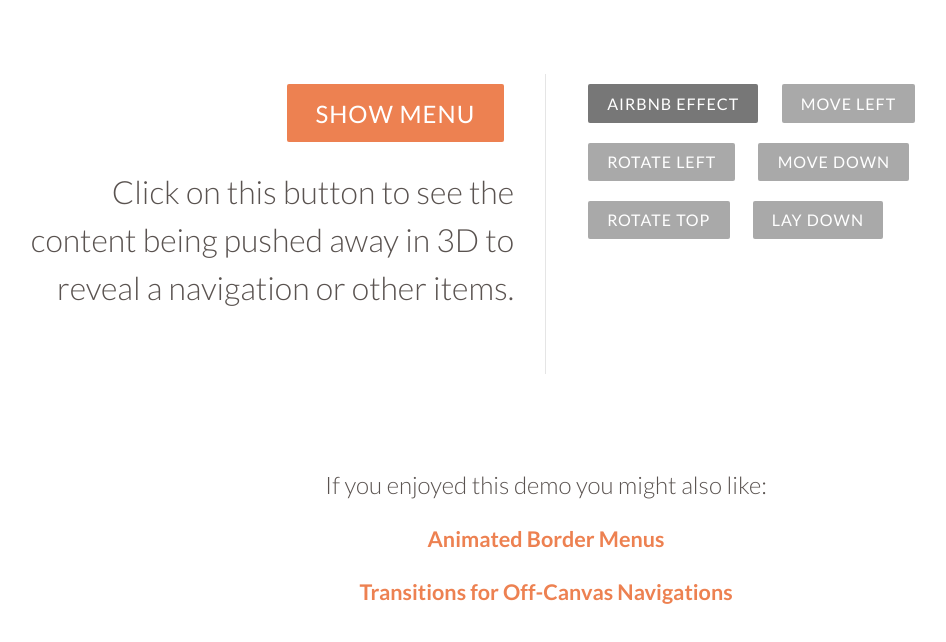
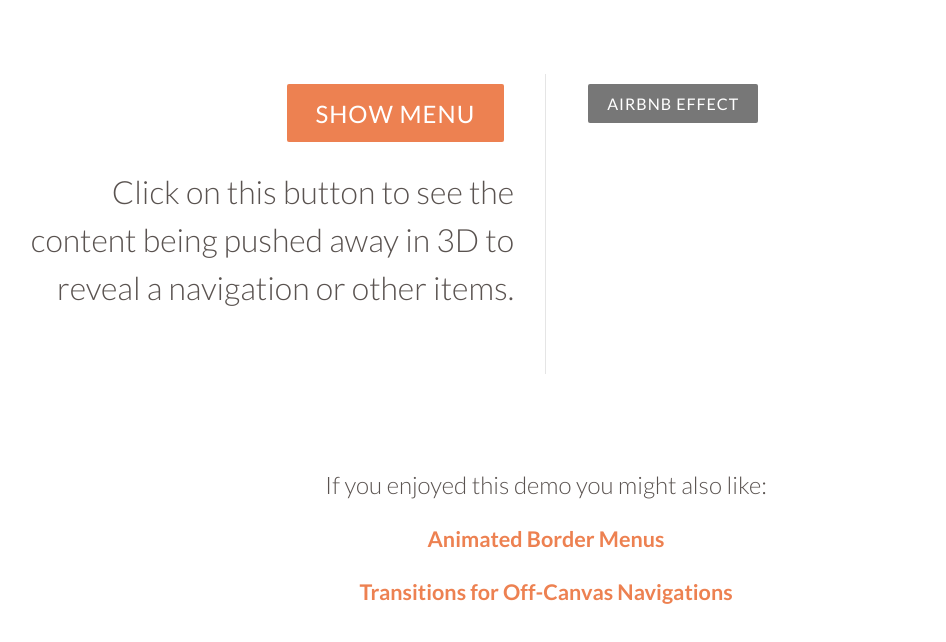
Before and after one commit to mboya/mboya.github.io, a plain HTML site: page index.html in a window 1280 px wide. Shown: the part 172-814 px from the top of the page, without its empty margins (94-1040 px from the left). Drawn offline with Linux system fonts and the light colour scheme; files whose address does not match are found by name.

```diff
--- a/index.html
+++ b/index.html
@@ -36,11 +36,11 @@
 						<div class="column">
 							<nav class="codrops-demos">
 								<a href="index.html" class="current-demo">Airbnb Effect</a>
-								<a href="index2.html">Move Left</a>
+								<!-- <a href="index2.html">Move Left</a>
 								<a href="index3.html">Rotate Left</a>
 								<a href="index4.html">Move Down</a>
 								<a href="index5.html">Rotate Top</a>
-								<a href="index6.html">Lay Down</a>
+								<a href="index6.html">Lay Down</a> -->
 							</nav>
 						</div>
 						<div class="related">
```
